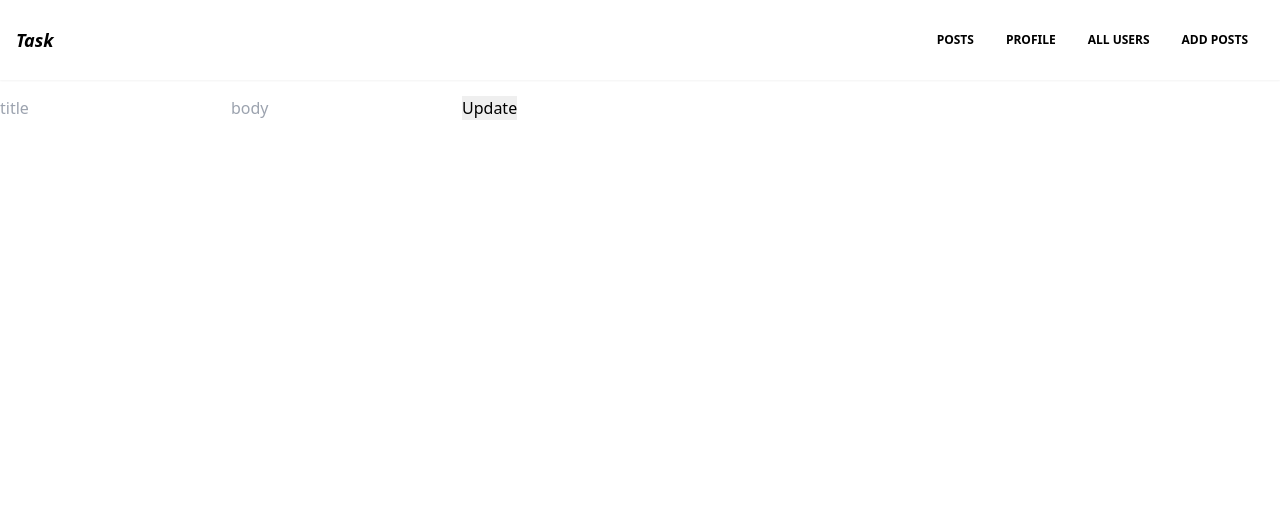
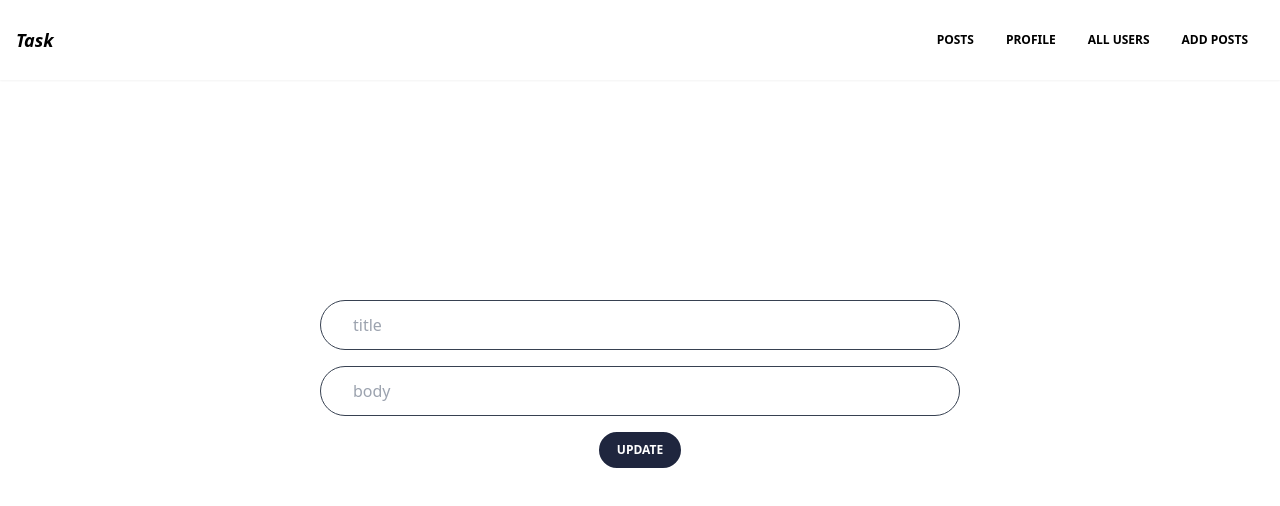
Before and after one commit to Rakib544/crud-search-filter-sort-practise, a React (Create React App) app: page /update/1 in a window 1280 px wide. Shown: the top 506 px of the page. Built offline with nearby package versions, Linux system fonts and the light colour scheme; no server answers.

Commit message:
update post functionality done

```diff
--- a/src/Pages/UpdatePost.js
+++ b/src/Pages/UpdatePost.js
@@ -1,7 +1,18 @@
-import React, { useState } from 'react';
+import React, { useContext, useState } from 'react';
+import { useParams } from 'react-router-dom';
+import { UserContext } from '../App';
 
 const UpdatePost = () => {
+
+    const { id } = useParams();
+
+    //Get context api data
+    const [posts, setPosts] = useContext(UserContext)
+    // console.log(posts)
     const [updatedInfo, setUpdatedInfo] = useState({ title: "", body: "" })
+
+    // FInd the post which will be updating
+    const updatingPostIndex = posts.findIndex(post => post.id === parseInt(id));
 
     const handleChange = e => {
         setUpdatedInfo({
@@ -12,28 +23,34 @@ const UpdatePost = () => {
 
     const handleSubmit = (e) => {
         e.preventDefault()
+        setPosts([
+            ...posts,
+            posts[updatingPostIndex].title = updatedInfo.title,
+            posts[updatingPostIndex].body = updatedInfo.body
+        ])
     }
 
-    // const handleUpdatePost = id => {
-    //     fetch(`https://jsonplaceholder.typicode.com/posts/${id}`, {
-    //         method: 'PATCH',
-    //         body: JSON.stringify({
-    //             title: 'foo',
-    //         }),
-    //         headers: {
-    //             'Content-type': 'application/json; charset=UTF-8',
-    //         },
-    //     })
-    //         .then((response) => response.json())
-    //         .then((json) => console.log(json));
-    // }
-
     return (
-        <div>
-            <form onSubmit={handleSubmit} className="pt-24">
-                <input name="title" onChange={handleChange} type="text" placeholder="title" />
-                <input name="body" onChange={handleChange} type="text" placeholder="body" />
-                <input type="submit" value="Update" />
+        <div className="flex justify-center items-center h-screen">
+            <form
+                onSubmit={handleSubmit}
+                className="w-full md:w-9/12 lg:w-1/2"
+            >
+                <input
+                    name="title"
+                    onChange={handleChange}
+                    type="text"
+                    placeholder="title"
+                    className="w-full rounded-full mb-4 py-3 px-8 ring-0 focus:outline-none border border-gray-700"
+                />
+                <input
+                    name="body"
+                    onChange={handleChange}
+                    type="text"
+                    placeholder="body"
+                    className="w-full rounded-full mb-4 py-3 px-8 ring-0 focus:outline-none border border-gray-700"
+                />
+                <button type="submit" className="btn">Update</button>
             </form>
         </div>
     );
```
